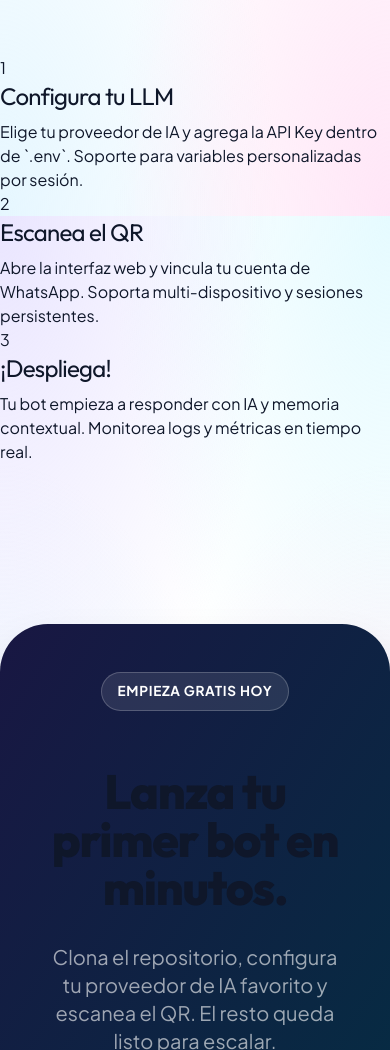
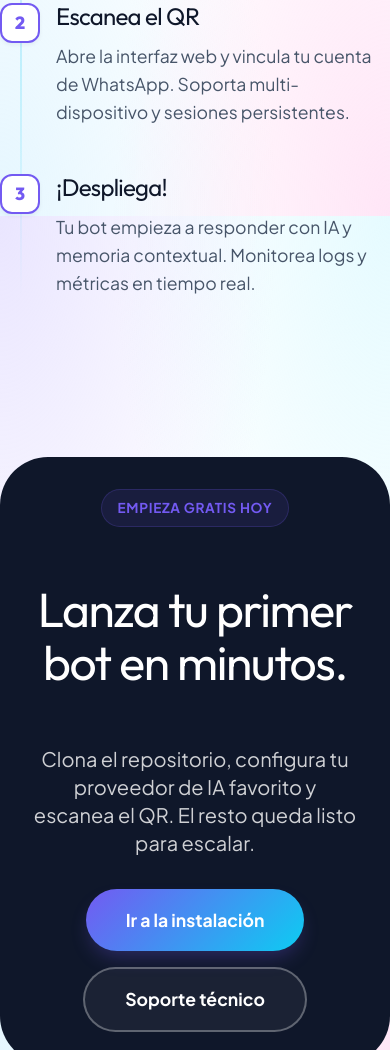
Before and after one commit to juriel/chabito2-web-youtube, a plain HTML site: page index.html in a window 390 px wide. Shown: the part 2316-3366 px from the top of the page. Drawn offline with nearby package versions, Linux system fonts and the light colour scheme.

Commit message:
feat: add responsive timeline component, card-cta section, and theme-aware badge styling

```diff
--- a/index.html
+++ b/index.html
@@ -91,21 +91,19 @@
           </div>
         </section>
 
+
         <section class="section-tight reveal">
-          <div class="container">
-            <div class="card text-center p-12">
-              <span class="eyebrow mx-auto">IA Agóstica</span>
-              <h2 class="section-title">Usa el modelo que mejor encaje.</h2>
-              <p class="lede max-w-2xl mx-auto mb-10">Chabi soporta nativamente a los principales proveedores de modelos de lenguaje del mercado.</p>
-              <div class="providers-row">
-                <span class="provider-pill">OpenAI</span>
-                <span class="provider-pill">Anthropic</span>
-                <span class="provider-pill">Google Gemini</span>
-                <span class="provider-pill">Groq</span>
-                <span class="provider-pill">xAI (Grok)</span>
-                <span class="provider-pill">OpenRouter</span>
-                <span class="provider-pill">Ollama</span>
-              </div>
+          <div class="container text-center">
+            <span class="eyebrow mx-auto">Compatibilidad total</span>
+            <h2 class="section-title">Tu bot, tu modelo.</h2>
+            <div class="model-list">
+              <span class="badge">OpenAI</span>
+              <span class="badge">Anthropic</span>
+              <span class="badge">Google Gemini</span>
+              <span class="badge">Groq</span>
+              <span class="badge">xAI (Grok)</span>
+              <span class="badge">OpenRouter</span>
+              <span class="badge">Ollama</span>
             </div>
           </div>
         </section>
@@ -119,23 +117,23 @@
             <div class="timeline">
               <article class="timeline-step">
                 <div class="timeline-icon">1</div>
-                <div>
-                  <h3 class="text-2xl mb-2">Configura tu LLM</h3>
-                  <p class="lede">Elige tu proveedor de IA y agrega la API Key dentro de `.env`. Soporte para variables personalizadas por sesión.</p>
+                <div class="timeline-content">
+                  <h3>Configura tu LLM</h3>
+                  <p>Elige tu proveedor de IA y agrega la API Key dentro de `.env`. Soporte para variables personalizadas por sesión.</p>
                 </div>
               </article>
               <article class="timeline-step">
                 <div class="timeline-icon">2</div>
-                <div>
-                  <h3 class="text-2xl mb-2">Escanea el QR</h3>
-                  <p class="lede">Abre la interfaz web y vincula tu cuenta de WhatsApp. Soporta multi-dispositivo y sesiones persistentes.</p>
+                <div class="timeline-content">
+                  <h3>Escanea el QR</h3>
+                  <p>Abre la interfaz web y vincula tu cuenta de WhatsApp. Soporta multi-dispositivo y sesiones persistentes.</p>
                 </div>
               </article>
               <article class="timeline-step">
                 <div class="timeline-icon">3</div>
-                <div>
-                  <h3 class="text-2xl mb-2">¡Despliega!</h3>
-                  <p class="lede">Tu bot empieza a responder con IA y memoria contextual. Monitorea logs y métricas en tiempo real.</p>
+                <div class="timeline-content">
+                  <h3>¡Despliega!</h3>
+                  <p>Tu bot empieza a responder con IA y memoria contextual. Monitorea logs y métricas en tiempo real.</p>
                 </div>
               </article>
             </div>
@@ -144,15 +142,14 @@
 
         <section class="section reveal">
           <div class="container">
-            <div class="bg-slate-950 rounded-[48px] p-12 md:p-24 text-center text-white relative overflow-hidden shadow-2xl">
-              <div class="absolute inset-0 bg-gradient-to-br from-primary/20 to-secondary/20"></div>
-              <div class="relative z-10 flex flex-col items-center gap-8">
-                <span class="eyebrow !bg-white/10 !border-white/20 !text-white">Empieza gratis hoy</span>
-                <h2 class="text-5xl md:text-7xl font-extrabold tracking-tight">Lanza tu primer bot en minutos.</h2>
-                <p class="text-xl text-white/60 max-w-2xl">Clona el repositorio, configura tu proveedor de IA favorito y escanea el QR. El resto queda listo para escalar.</p>
-                <div class="flex gap-4">
-                  <a class="btn-primary !bg-white !text-slate-900" href="install.html">Ir a la instalación</a>
-                  <a class="btn-outline !text-white !border-white/20" href="#">Soporte técnico</a>
+            <div class="card-cta">
+              <div class="max-w-3xl mx-auto flex flex-col items-center gap-8">
+                <span class="eyebrow">Empieza gratis hoy</span>
+                <h2 class="hero-title">Lanza tu primer bot en minutos.</h2>
+                <p class="text-xl opacity-80 max-w-2xl">Clona el repositorio, configura tu proveedor de IA favorito y escanea el QR. El resto queda listo para escalar.</p>
+                <div class="flex flex-wrap justify-center gap-4">
+                  <a class="btn-primary" href="install.html">Ir a la instalación</a>
+                  <a class="btn-outline" href="#">Soporte técnico</a>
                 </div>
               </div>
             </div>
--- a/styles/chabi-theme.css
+++ b/styles/chabi-theme.css
@@ -244,12 +244,100 @@ h1, h2, h3, h4, h5, h6 {
   transform: scale(1.05);
 }
 
-.model-list {
+/* CTA Section - Force white text on dark backgrounds regardless of theme */
+.card-cta {
+  background: #0f172a;
+  color: white !important;
+  border-radius: var(--radius-xl);
+  padding: clamp(2rem, 8vw, 4rem);
+  text-align: center;
+  position: relative;
+  overflow: hidden;
+}
+
+.card-cta h2, .card-cta p, .card-cta .section-title {
+  color: white !important;
+}
+
+.card-cta .btn-outline {
+  border-color: rgba(255, 255, 255, 0.3) !important;
+  color: white !important;
+  background: rgba(255, 255, 255, 0.05);
+}
+
+.card-cta .btn-outline:hover {
+  background: rgba(255, 255, 255, 0.1);
+  border-color: white !important;
+}
+
+.timeline {
+  display: grid;
+  gap: 3rem;
+  max-width: 800px;
+  margin: 0 auto;
+  position: relative;
+}
+
+.timeline::before {
+  content: "";
+  position: absolute;
+  left: 30px;
+  top: 0;
+  bottom: 0;
+  width: 2px;
+  background: linear-gradient(to bottom, var(--color-primary), var(--color-secondary), transparent);
+  opacity: 0.2;
+}
+
+.timeline-step {
+  display: grid;
+  grid-template-columns: 60px 1fr;
+  gap: 2rem;
+  align-items: flex-start;
+  position: relative;
+}
+
+.timeline-icon {
+  width: 60px;
+  height: 60px;
+  background: var(--color-bg);
+  border: 2px solid var(--color-primary);
+  color: var(--color-primary);
   display: flex;
-  flex-wrap: wrap;
-  gap: 0.75rem;
+  align-items: center;
   justify-content: center;
-  margin-top: 2rem;
+  border-radius: 20px;
+  font-family: var(--font-display);
+  font-size: 1.5rem;
+  font-weight: 800;
+  z-index: 1;
+  transition: all 0.3s ease;
+  box-shadow: var(--shadow-sm);
+}
+
+.timeline-step:hover .timeline-icon {
+  background: var(--gradient-primary);
+  color: white;
+  transform: scale(1.1) rotate(5deg);
+  border-color: transparent;
+  box-shadow: var(--shadow-primary);
+}
+
+.timeline-content h3 {
+  font-size: 1.5rem;
+  margin-bottom: 0.75rem;
+}
+
+.timeline-content p {
+  color: var(--color-text-muted);
+  font-size: 1.1rem;
+  line-height: 1.6;
+}
+
+@media (max-width: 640px) {
+  .timeline::before { left: 20px; }
+  .timeline-step { grid-template-columns: 40px 1fr; gap: 1rem; }
+  .timeline-icon { width: 40px; height: 40px; font-size: 1.1rem; border-radius: 12px; }
 }
 
 /* Layouts */
@@ -552,10 +640,16 @@ footer { padding: 5rem 0 3rem; }
   border-radius: var(--radius-pill);
   border: 1px solid var(--color-primary);
   background: hsla(var(--p-h), var(--p-s), var(--p-l), 0.1);
-  color: var(--color-primary);
+  color: var(--color-primary) !important;
   font-weight: 700;
   font-size: 0.9rem;
   transition: all 0.2s ease;
+}
+
+html[data-theme="light"] .badge-trigger {
+  background: hsla(var(--p-h), var(--p-s), 40%, 0.1);
+  color: hsl(var(--p-h), var(--p-s), 40%) !important;
+  border-color: hsla(var(--p-h), var(--p-s), 40%, 0.3);
 }
 .badge-trigger:hover {
   background: hsla(var(--p-h), var(--p-s), var(--p-l), 0.2);
```
